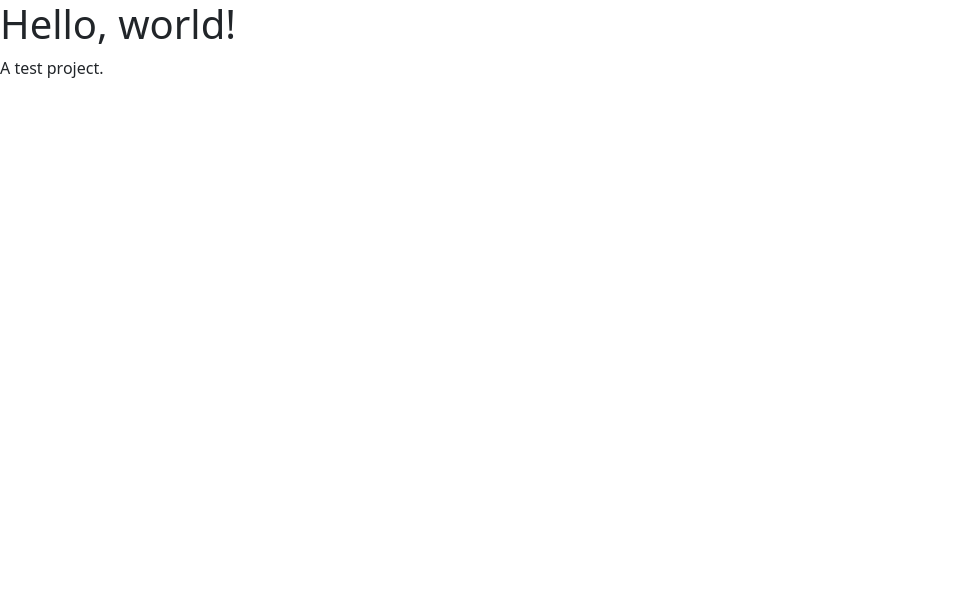
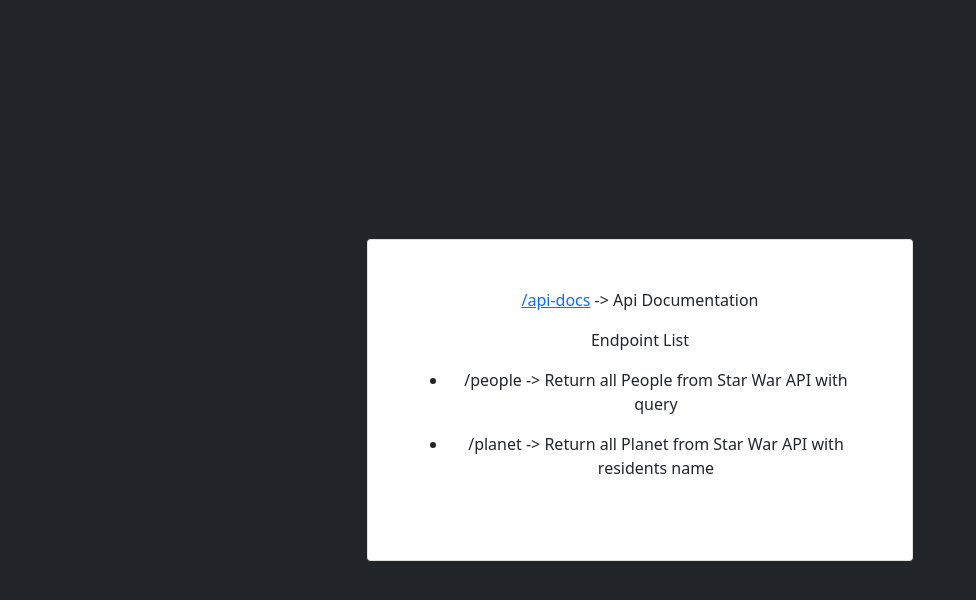
Before and after one commit to Gr3gg0r/hauz-swapi, a website: page src/public/index.html in a window 1280 px wide. Shown: the whole page, without its empty margins (0-976 px from the left). Drawn offline with nearby package versions, Linux system fonts and the light colour scheme.

Commit message:
Update index.html
- Update landing page.

```diff
--- a/src/public/index.html
+++ b/src/public/index.html
@@ -1,45 +1,45 @@
-<!doctype html>
+<!DOCTYPE html>
 <html lang="en">
   <head>
     <!-- Required meta tags -->
-    <meta charset="utf-8">
-    <meta name="viewport" content="width=device-width, initial-scale=1">
+    <meta charset="utf-8" />
+    <meta name="viewport" content="width=device-width, initial-scale=1" />
 
     <!-- Bootstrap CSS -->
-    <link href="https://cdn.jsdelivr.net/npm/bootstrap@5.1.0/dist/css/bootstrap.min.css" rel="stylesheet" integrity="sha384-KyZXEAg3QhqLMpG8r+8fhAXLRk2vvoC2f3B09zVXn8CA5QIVfZOJ3BCsw2P0p/We" crossorigin="anonymous">
-
-    <title>Hello, world!</title>
-  </head>
-  <body>
-    <h1>Hello, world!</h1>
-
-    <!-- Optional JavaScript; choose one of the two! -->
-
-    <!-- Option 1: Bootstrap Bundle with Popper -->
-    <script src="https://cdn.jsdelivr.net/npm/bootstrap@5.1.0/dist/js/bootstrap.bundle.min.js" integrity="sha384-U1DAWAznBHeqEIlVSCgzq+c9gqGAJn5c/t99JyeKa9xxaYpSvHU5awsuZVVFIhvj" crossorigin="anonymous"></script>
-
-    <!-- Option 2: Separate Popper and Bootstrap JS -->
-    <!--
-    <script src="https://cdn.jsdelivr.net/npm/@popperjs/core@2.9.3/dist/umd/popper.min.js" integrity="sha384-eMNCOe7tC1doHpGoWe/6oMVemdAVTMs2xqW4mwXrXsW0L84Iytr2wi5v2QjrP/xp" crossorigin="anonymous"></script>
-    <script src="https://cdn.jsdelivr.net/npm/bootstrap@5.1.0/dist/js/bootstrap.min.js" integrity="sha384-cn7l7gDp0eyniUwwAZgrzD06kc/tftFf19TOAs2zVinnD/C7E91j9yyk5//jjpt/" crossorigin="anonymous"></script>
-    -->
-  </body>
-</html><!doctype html>
-<html lang="en">
-  <head>
-    <!-- Required meta tags -->
-    <meta charset="utf-8">
-    <meta name="viewport" content="width=device-width, initial-scale=1">
-
-    <!-- Bootstrap CSS -->
-    <link href="https://cdn.jsdelivr.net/npm/bootstrap@5.1.0/dist/css/bootstrap.min.css" rel="stylesheet" integrity="sha384-KyZXEAg3QhqLMpG8r+8fhAXLRk2vvoC2f3B09zVXn8CA5QIVfZOJ3BCsw2P0p/We" crossorigin="anonymous">
+    <link
+      href="https://cdn.jsdelivr.net/npm/bootstrap@5.1.0/dist/css/bootstrap.min.css"
+      rel="stylesheet"
+      integrity="sha384-KyZXEAg3QhqLMpG8r+8fhAXLRk2vvoC2f3B09zVXn8CA5QIVfZOJ3BCsw2P0p/We"
+      crossorigin="anonymous"
+    />
 
     <title>Hauz SWAPI Api</title>
+    <style>
+      body,
+      html {
+        height: 100%;
+      }
+    </style>
   </head>
-  <body>
-    <div class="w-100 h-100">
-        A test project.
+  <body class="bg-dark">
+    <div class="container h-100">
+      <div class="row align-items-center h-100">
+        <div class="col-6 mx-auto">
+          <div class="card h-100  justify-content-center bg-white p-5 text-center">
+            <p><a href="/api-docs">/api-docs</a> -> Api Documentation</p>
+            <p>Endpoint List</p>
+            <ul>
+              <li><p>/people -> Return all People from Star War API with query</p></li>
+              <li><p>/planet -> Return all Planet from Star War API with residents name</p></li>
+            </ul>
+          </div>
+        </div>
+      </div>
     </div>
-    <script src="https://cdn.jsdelivr.net/npm/bootstrap@5.1.0/dist/js/bootstrap.bundle.min.js" integrity="sha384-U1DAWAznBHeqEIlVSCgzq+c9gqGAJn5c/t99JyeKa9xxaYpSvHU5awsuZVVFIhvj" crossorigin="anonymous"></script>
+    <script
+      src="https://cdn.jsdelivr.net/npm/bootstrap@5.1.0/dist/js/bootstrap.bundle.min.js"
+      integrity="sha384-U1DAWAznBHeqEIlVSCgzq+c9gqGAJn5c/t99JyeKa9xxaYpSvHU5awsuZVVFIhvj"
+      crossorigin="anonymous"
+    ></script>
   </body>
 </html>
```
